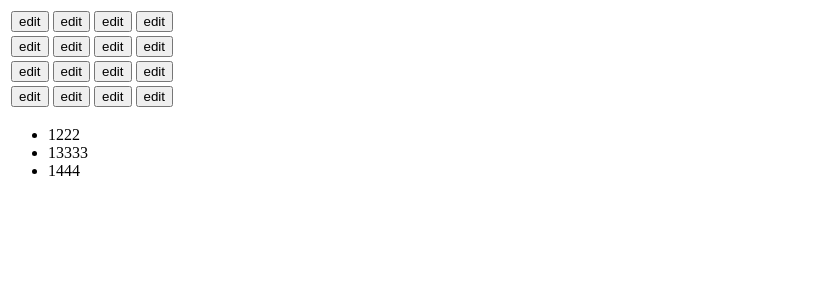
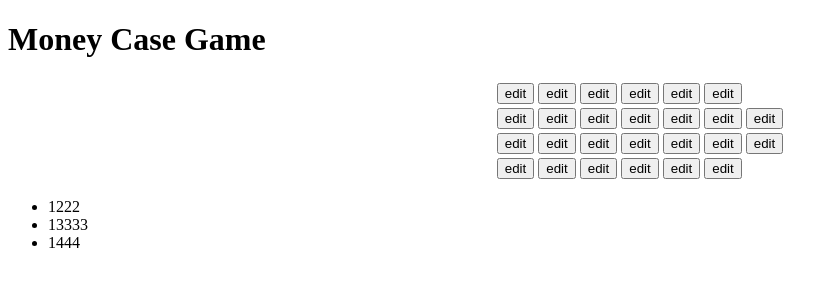
Before and after one commit to SugarVoid/money-cases, a plain HTML site: page index.html in a window 1280 px wide. Shown: the whole page, without its empty margins (0-838 px from the left). Drawn offline with Linux system fonts and the light colour scheme.

Commit message:
added js. centered table

```diff
--- a/index.html
+++ b/index.html
@@ -5,13 +5,26 @@
     <meta charset="UTF-8">
     <meta name="viewport" content="width=device-width, initial-scale=1.0">
     <title>DOND</title>
+    <style>
+        #caseDiv {
+            display: flex;
+            justify-content: center;
+        }
+
+        #cases {
+            align-self: center;
+        }
+    </style>
 </head>
 
 <body>
+    <h1>Money Case Game</h1>
     <div id="container">
-        <div>
+        <div id="caseDiv">
             <table id="cases">
                 <tr>
+                    <td><button onclick="Simp()" class="editbtn">edit</button></td>
+                    <td><button class="editbtn">edit</button></td>
                     <td><button class="editbtn">edit</button></td>
                     <td><button class="editbtn">edit</button></td>
                     <td><button class="editbtn">edit</button></td>
@@ -22,14 +35,22 @@
                     <td><button class="editbtn">edit</button></td>
                     <td><button class="editbtn">edit</button></td>
                     <td><button class="editbtn">edit</button></td>
+                    <td><button class="editbtn">edit</button></td>
+                    <td><button class="editbtn">edit</button></td>
+                    <td><button class="editbtn">edit</button></td>
                 </tr>
                 <tr>
                     <td><button class="editbtn">edit</button></td>
                     <td><button class="editbtn">edit</button></td>
                     <td><button class="editbtn">edit</button></td>
                     <td><button class="editbtn">edit</button></td>
+                    <td><button class="editbtn">edit</button></td>
+                    <td><button class="editbtn">edit</button></td>
+                    <td><button class="editbtn">edit</button></td>
                 </tr>
                 <tr>
+                    <td><button class="editbtn">edit</button></td>
+                    <td><button class="editbtn">edit</button></td>
                     <td><button class="editbtn">edit</button></td>
                     <td><button class="editbtn">edit</button></td>
                     <td><button class="editbtn">edit</button></td>
@@ -45,6 +66,7 @@
             </ul>
         </div>
     </div>
+    <script src="main.js"></script>
 </body>
 
 </html>
--- /dev/null
+++ b/main.js
@@ -0,0 +1,3 @@
+function Simp() {
+    console.log('test')
+}
```
